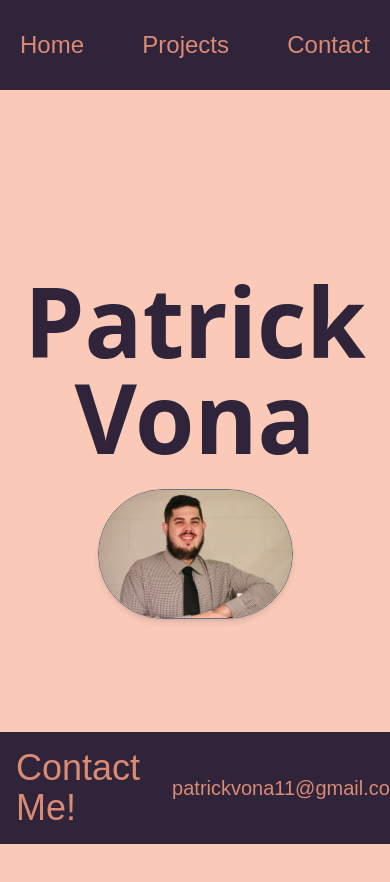
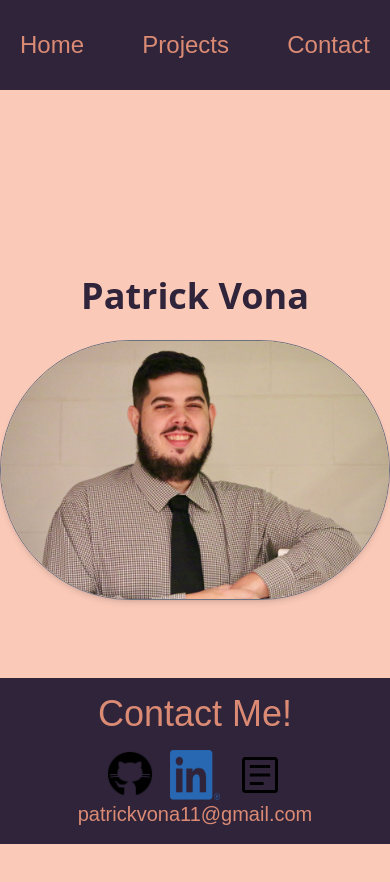
Before and after one commit to Pvon11/wonderful-portfolio, a React (Create React App) app: page / in a window 390 px wide. Shown: the top 882 px of the page. After the commit the page ends 844 px from the top, so only its background shows below. Built offline with nearby package versions, Linux system fonts and the light colour scheme.

Commit message:
media sizes

```diff
--- a/src/components/Footer/index.js
+++ b/src/components/Footer/index.js
@@ -13,8 +13,8 @@ export default function Footer() {
   };
 
   return (
-    <footer className="fixed bottom-0 left-0 w-full  bg-notindigo text-notpeach flex justify-between items-center p-4 font-raleway text-xl">
-      <h3 className="text-4xl">Contact Me!</h3>
+    <footer className="fixed bottom-0 left-0 w-full bg-notindigo text-notpeach flex flex-col md:flex-row justify-between items-center p-4 font-raleway text-xl">
+      <h3 className="text-4xl mb-4 md:mb-0">Contact Me!</h3>
       <div className="flex space-x-4">
         <a
           href="https://github.com/Pvon11"
@@ -28,7 +28,7 @@ export default function Footer() {
           <img src={PdfIcon} alt="Resume PDF" className="w-12 h-12" />
         </button>
       </div>
-      <div>
+      <div className="text-center md:text-left">
         <p>patrickvona11@gmail.com</p>
       </div>
     </footer>
--- a/src/components/Home.js
+++ b/src/components/Home.js
@@ -10,26 +10,26 @@ export default function Home() {
       className="flex flex-col items-center justify-center min-h-screen"
     >
       <div className="text-center">
-        <h1 className="text-8xl font-bold mt-12 text-notindigo">
+        <h1 className="text-4xl md:text-8xl font-bold mt-8 md:mt-12 text-notindigo">
           Patrick Vona
         </h1>
-        <div className="flex flex-col items-center mt-6">
+        <div className="flex flex-col items-center mt-6 md:mt-12">
           <div
-            className="relative w-1/2 group"
+            className="relative w-full sm:w-full md:w-5/6 lg:w-1/2 group"
             onMouseEnter={() => setShowInfo(true)}
             onMouseLeave={() => setShowInfo(false)}
           >
             <img
-              className="w-full h-auto rounded-full shadow-md border border-gray-500 filter hover:grayscale-100 hover:opacity-25 hover:scale-105"
+              className="w-full h-auto mx-auto rounded-full shadow-md border border-gray-500 filter hover:grayscale-100 hover:opacity-25 hover:scale-105 sm:w-full md:w-full lg:w-2/3"
               src={picture}
               alt="Profile"
             />
             <div
-              className={`absolute top-1/2 left-1/2 -translate-x-1/2 -translate-y-1/2 max-w-xl text-xl leading-relaxed font-raleway opacity-0 group-hover:opacity-100 ${
+              className={`absolute top-1/2 left-1/2 -translate-x-1/2 -translate-y-1/2 w-full md:w-5/6 lg:w-full max-w-xl text-base md:text-xl leading-relaxed font-raleway opacity-0 group-hover:opacity-100 ${
                 showInfo ? "opacity-100" : ""
               }`}
             >
-              <p className="text-center text-2xl">
+              <p className="text-center">
                 I am a passionate MERN full-stack web developer who recently
                 graduated the prestigious UPENN Bootcamp. It gave expertise in
                 creating robust and dynamic web applications. In my free time, I
--- a/src/components/Projects/index.js
+++ b/src/components/Projects/index.js
@@ -44,9 +44,9 @@ export default function Projects() {
   return (
     <div
       id="project"
-      className="flex flex-wrap justify-center mx-auto max-w-4xl mt-20 text-center"
+      className="flex flex-wrap justify-center mx-auto max-w-4xl mt-20 mb-40 text-center"
     >
-      <div className="flex flex-wrap justify-center mx-auto max-w-4xl">
+      <div className="flex flex-wrap justify-center mx-auto max-w-4xl mt-10 md:mt-20">
         {projects.map((project, index) => (
           <div
             key={index}
```
